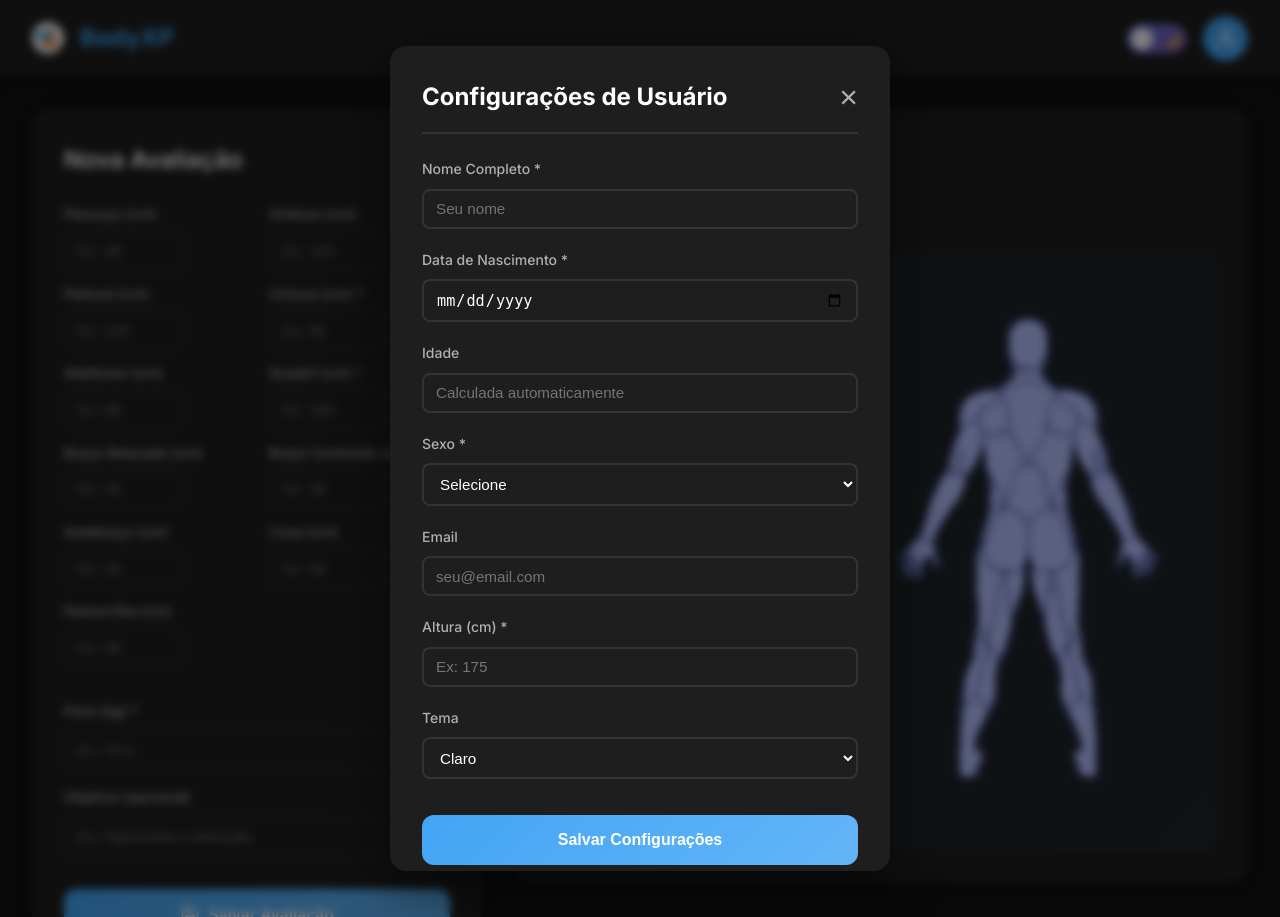
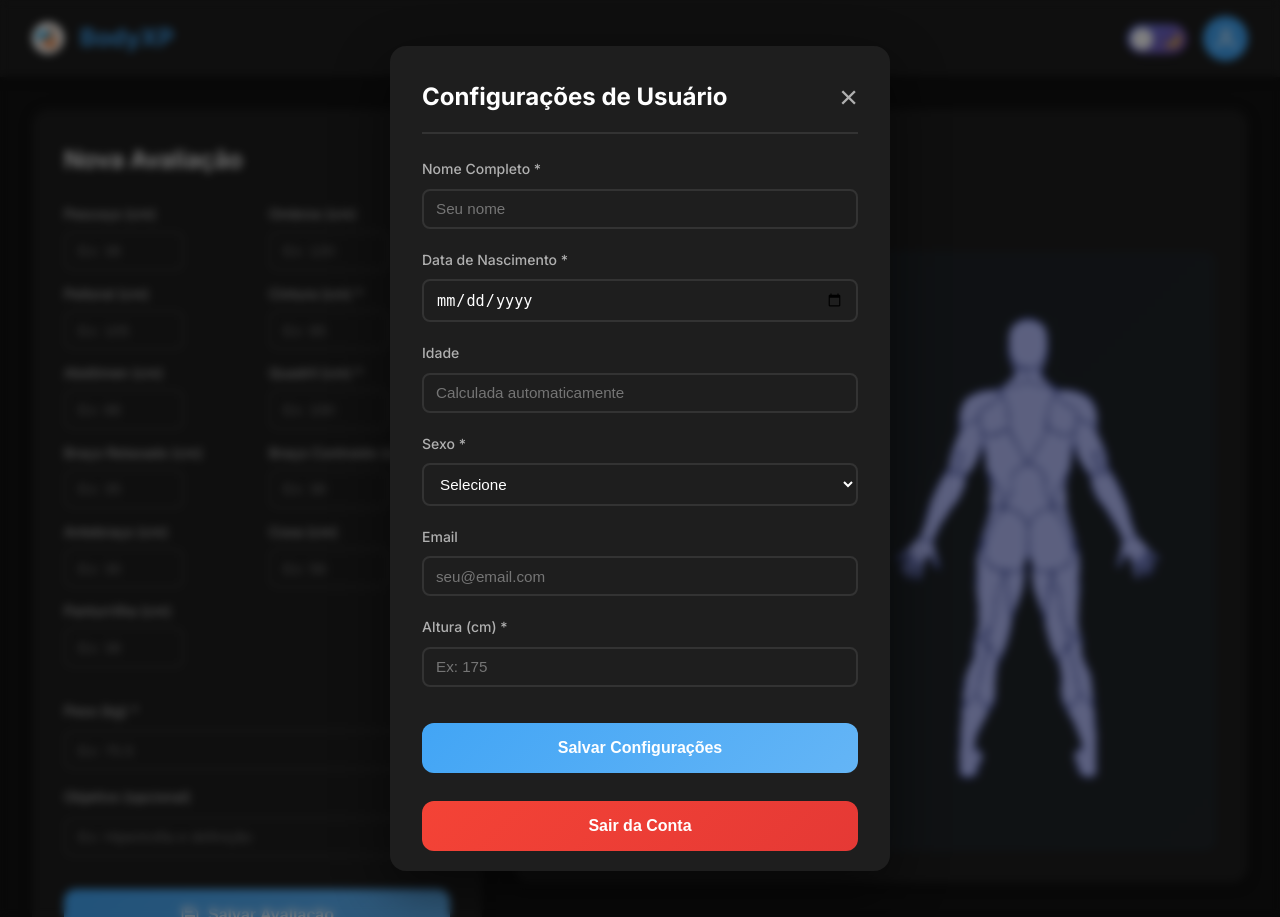
Before and after one commit to Vilacio-Cordeiro-JR/Projeto_anaminese, a Flask app: page / in a window 1280 px wide. Run offline with Flask 3, Linux system fonts and the light colour scheme; the visitor is signed in with stand-in values (Sample User, id 1); data that the repository does not hold is empty; some libraries are stand-ins or nearby versions.

Commit message:
Remove campo tema do modal, adiciona botão logout e corrige bug ao trocar tema

```diff
--- a/web/static/css/style.css
+++ b/web/static/css/style.css
@@ -530,6 +530,34 @@
     transform: translateY(0);
 }
 
+.logout-btn {
+    background: linear-gradient(135deg, #f44336, #e53935);
+    color: white;
+    border: none;
+    border-radius: 12px;
+    padding: 1rem 2rem;
+    font-size: 1rem;
+    font-weight: 600;
+    cursor: pointer;
+    display: flex;
+    align-items: center;
+    justify-content: center;
+    gap: 0.5rem;
+    transition: all 0.3s ease;
+    margin-top: 0.5rem;
+    width: 100%;
+}
+
+.logout-btn:hover {
+    background: linear-gradient(135deg, #e53935, #d32f2f);
+    transform: translateY(-2px);
+    box-shadow: 0 8px 20px rgba(244, 67, 54, 0.3);
+}
+
+.logout-btn:active {
+    transform: translateY(0);
+}
+
 /* ========================================
    AVALIAÇÕES
    ======================================== */
--- a/web/static/js/app.js
+++ b/web/static/js/app.js
@@ -78,7 +78,6 @@
     document.getElementById('userSex').value = app.usuario.sexo || '';
     document.getElementById('userEmail').value = app.usuario.email || '';
     document.getElementById('userHeight').value = app.usuario.altura || '';
-    document.getElementById('userTheme').value = app.usuario.tema || 'light';
 }
 
 function calcularIdade(dataNascimento) {
@@ -340,7 +339,7 @@
 // ========================================
 
 function aplicarTema() {
-    const tema = app.usuario?.tema || 'dark';
+    const tema = localStorage.getItem('tema') || app.usuario?.tema || 'dark';
     document.body.className = `${tema}-theme`;
 
     // Atualizar estado do switch
@@ -356,10 +355,8 @@
 
     document.body.className = `${novoTema}-theme`;
 
-    if (app.usuario) {
-        app.usuario.tema = novoTema;
-        salvarUsuario(app.usuario);
-    }
+    // Salvar tema no localStorage
+    localStorage.setItem('tema', novoTema);
 }
 
 // ========================================
@@ -435,8 +432,7 @@
             data_nascimento: document.getElementById('userBirthdate').value,
             sexo: document.getElementById('userSex').value,
             email: document.getElementById('userEmail').value,
-            altura: parseFloat(document.getElementById('userHeight').value),
-            tema: document.getElementById('userTheme').value
+            altura: parseFloat(document.getElementById('userHeight').value)
         };
 
         await salvarUsuario(dados);
@@ -553,3 +549,24 @@
     // Atualizar texto do botão
     btn.textContent = isAnyVisible ? 'Mostrar grupamentos' : 'Ocultar grupamentos';
 }
+
+// ========================================
+// LOGOUT
+// ========================================
+
+async function fazerLogout() {
+    try {
+        const response = await fetch('/api/logout', {
+            method: 'POST'
+        });
+
+        if (response.ok) {
+            window.location.href = '/login';
+        } else {
+            mostrarToast('Erro ao fazer logout', 'error');
+        }
+    } catch (error) {
+        console.error('Erro ao fazer logout:', error);
+        mostrarToast('Erro ao fazer logout', 'error');
+    }
+}
--- a/web/templates/index.html
+++ b/web/templates/index.html
@@ -206,15 +206,8 @@
                     <input type="number" id="userHeight" step="0.1" required placeholder="Ex: 175">
                 </div>
 
-                <div class="form-group">
-                    <label for="userTheme">Tema</label>
-                    <select id="userTheme">
-                        <option value="light">Claro</option>
-                        <option value="dark">Escuro</option>
-                    </select>
-                </div>
-
                 <button type="submit" class="save-btn">Salvar Configurações</button>
+                <button type="button" class="logout-btn" onclick="fazerLogout()">Sair da Conta</button>
             </form>
         </div>
     </div>
```
